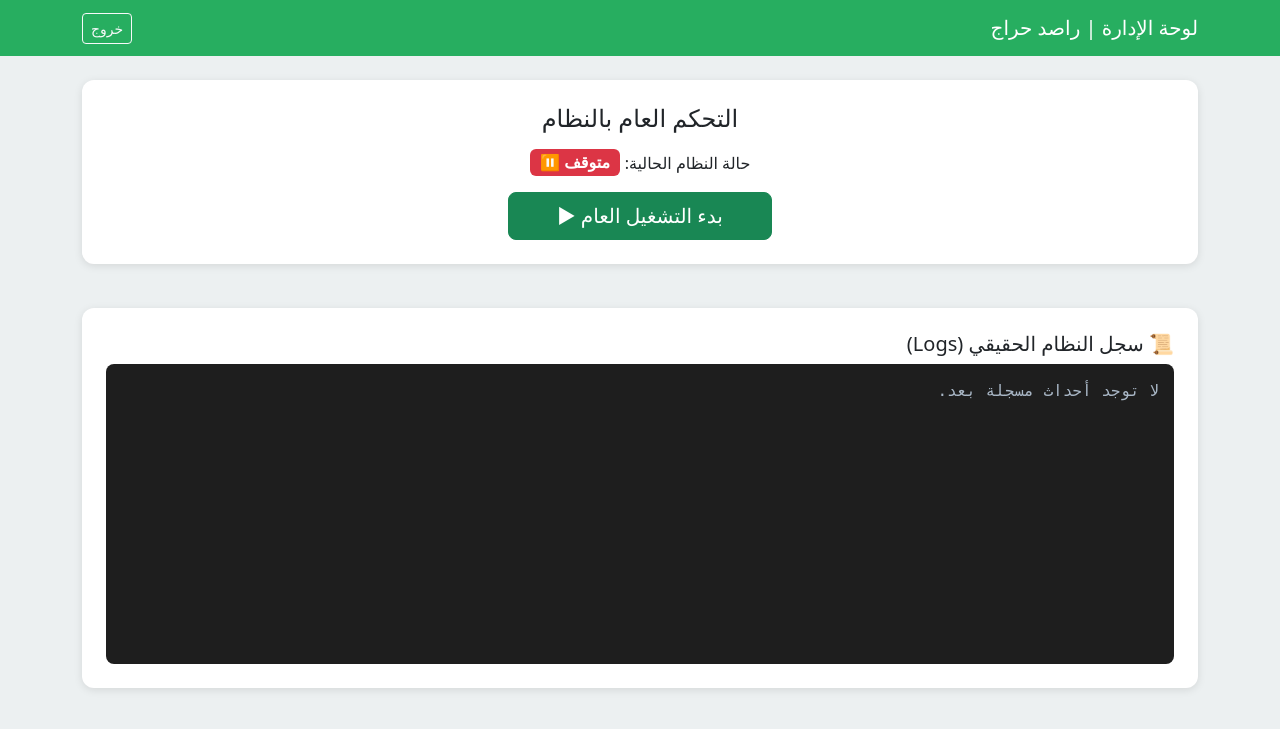
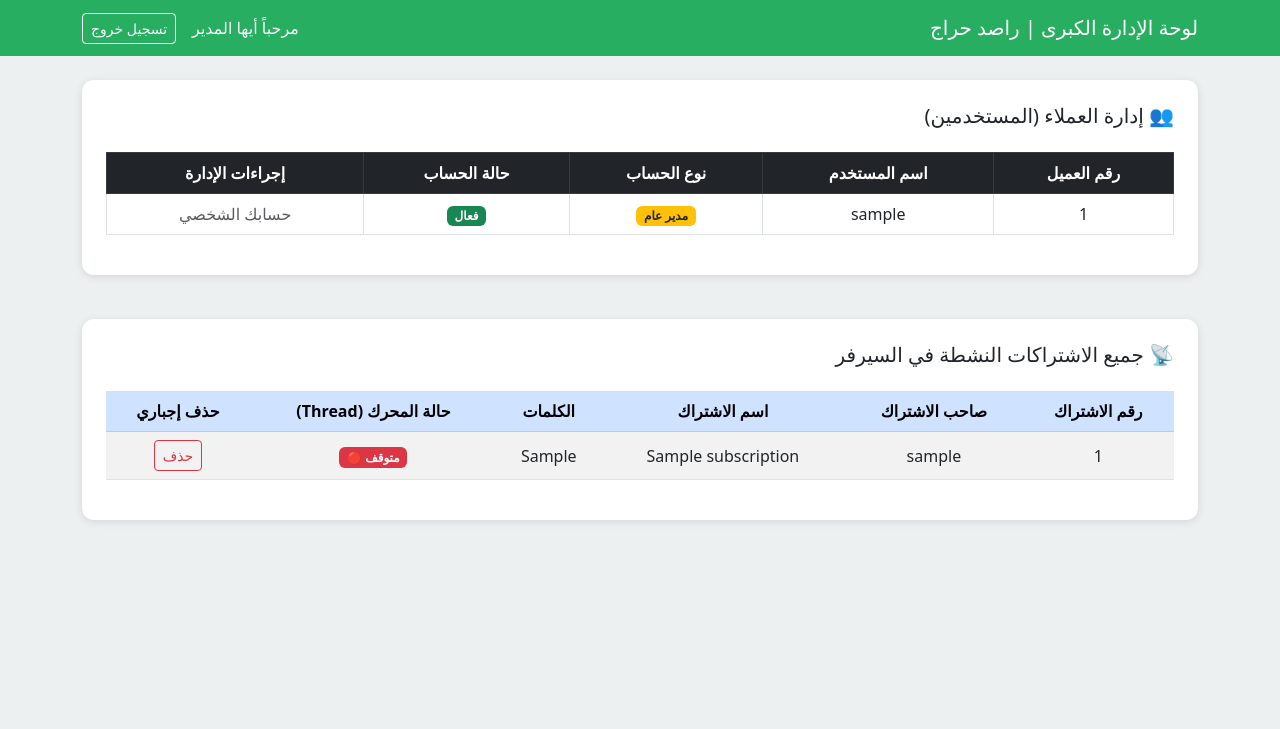
Before and after one commit to turky4500/haraj-saas, a Flask app: page /admin_dashboard in a window 1280 px wide. Shown: the top 729 px of the page. Run offline with Flask 3, Linux system fonts and the light colour scheme; a user stored in the database is signed in; tables that the repository leaves empty hold one stand-in row (values such as "Sample post").

Commit message:
Update admin.html

```diff
--- a/templates/admin.html
+++ b/templates/admin.html
@@ -9,46 +9,109 @@
         body { background-color: #ecf0f1; }
         .navbar { background-color: #27ae60; }
         .card { border-radius: 12px; border: none; box-shadow: 0 2px 8px rgba(0,0,0,0.1); margin-bottom: 20px;}
-        .log-box { background: #1e1e1e; color: #a9b7c6; height: 300px; overflow-y: scroll; padding: 15px; font-family: monospace; border-radius: 8px;}
     </style>
 </head>
 <body>
     <nav class="navbar navbar-dark mb-4">
         <div class="container">
-            <a class="navbar-brand" href="#">لوحة الإدارة | راصد حراج</a>
-            <a href="/" class="btn btn-outline-light btn-sm">خروج</a>
+            <a class="navbar-brand" href="#">لوحة الإدارة الكبرى | راصد حراج</a>
+            <span class="text-light ms-auto me-3">مرحباً أيها المدير</span>
+            <a href="/logout" class="btn btn-outline-light btn-sm">تسجيل خروج</a>
         </div>
     </nav>
 
     <div class="container">
         <div class="row">
             <div class="col-md-12 mb-4">
-                <div class="card p-4 text-center">
-                    <h4 class="mb-3">التحكم العام بالنظام</h4>
-                    <p>حالة النظام الحالية:
-                        {% if global_running %}
-                            <span class="badge bg-success fs-6">شغال 🟢</span>
-                        {% else %}
-                            <span class="badge bg-danger fs-6">متوقف ⏸</span>
-                        {% endif %}
-                    </p>
-                    <div>
-                        <a href="/api/toggle_global" class="btn btn-lg {% if global_running %}btn-danger{% else %}btn-success{% endif %} px-5">
-                            {% if global_running %}إيقاف التشغيل العام ⏸{% else %}بدء التشغيل العام ▶{% endif %}
-                        </a>
+                <div class="card p-4">
+                    <h5 class="mb-4">👥 إدارة العملاء (المستخدمين)</h5>
+                    <div class="table-responsive">
+                        <table class="table table-bordered align-middle text-center">
+                            <thead class="table-dark">
+                                <tr>
+                                    <th>رقم العميل</th>
+                                    <th>اسم المستخدم</th>
+                                    <th>نوع الحساب</th>
+                                    <th>حالة الحساب</th>
+                                    <th>إجراءات الإدارة</th>
+                                </tr>
+                            </thead>
+                            <tbody>
+                                {% for user in users %}
+                                <tr>
+                                    <td>{{ user.id }}</td>
+                                    <td>{{ user.username }}</td>
+                                    <td>
+                                        {% if user.role == 'admin' %}
+                                            <span class="badge bg-warning text-dark">مدير عام</span>
+                                        {% else %}
+                                            <span class="badge bg-secondary">عميل</span>
+                                        {% endif %}
+                                    </td>
+                                    <td>
+                                        {% if user.is_active_account %}
+                                            <span class="badge bg-success">فعال</span>
+                                        {% else %}
+                                            <span class="badge bg-danger">موقوف</span>
+                                        {% endif %}
+                                    </td>
+                                    <td>
+                                        {% if user.id != current_user.id %}
+                                            <a href="/toggle_user/{{ user.id }}" class="btn btn-sm {% if user.is_active_account %}btn-danger{% else %}btn-success{% endif %}">
+                                                {% if user.is_active_account %}إيقاف العميل ⏸{% else %}تفعيل العميل ▶{% endif %}
+                                            </a>
+                                        {% else %}
+                                            <span class="text-muted">حسابك الشخصي</span>
+                                        {% endif %}
+                                    </td>
+                                </tr>
+                                {% endfor %}
+                            </tbody>
+                        </table>
                     </div>
                 </div>
             </div>
 
             <div class="col-md-12">
                 <div class="card p-4">
-                    <h5>📜 سجل النظام الحقيقي (Logs)</h5>
-                    <div class="log-box">
-                        {% for log in logs %}
-                            <div>{{ log }}</div>
-                        {% else %}
-                            <div>لا توجد أحداث مسجلة بعد.</div>
-                        {% endfor %}
+                    <h5 class="mb-4">📡 جميع الاشتراكات النشطة في السيرفر</h5>
+                    <div class="table-responsive">
+                        <table class="table table-striped align-middle text-center">
+                            <thead class="table-primary">
+                                <tr>
+                                    <th>رقم الاشتراك</th>
+                                    <th>صاحب الاشتراك</th>
+                                    <th>اسم الاشتراك</th>
+                                    <th>الكلمات</th>
+                                    <th>حالة المحرك (Thread)</th>
+                                    <th>حذف إجباري</th>
+                                </tr>
+                            </thead>
+                            <tbody>
+                                {% for sub in subs %}
+                                <tr>
+                                    <td>{{ sub.id }}</td>
+                                    <td>{{ sub.owner.username }}</td>
+                                    <td>{{ sub.name }}</td>
+                                    <td>{{ sub.keywords }}</td>
+                                    <td>
+                                        {% if sub.id in active_threads %}
+                                            <span class="badge bg-success">يفحص الآن 🚀</span>
+                                        {% else %}
+                                            <span class="badge bg-danger">متوقف 🔴</span>
+                                        {% endif %}
+                                    </td>
+                                    <td>
+                                        <a href="/delete_sub/{{ sub.id }}" class="btn btn-sm btn-outline-danger" onclick="return confirm('حذف اشتراك العميل؟')">حذف</a>
+                                    </td>
+                                </tr>
+                                {% else %}
+                                <tr>
+                                    <td colspan="6" class="text-muted">لا توجد أي اشتراكات في النظام</td>
+                                </tr>
+                                {% endfor %}
+                            </tbody>
+                        </table>
                     </div>
                 </div>
             </div>
```
